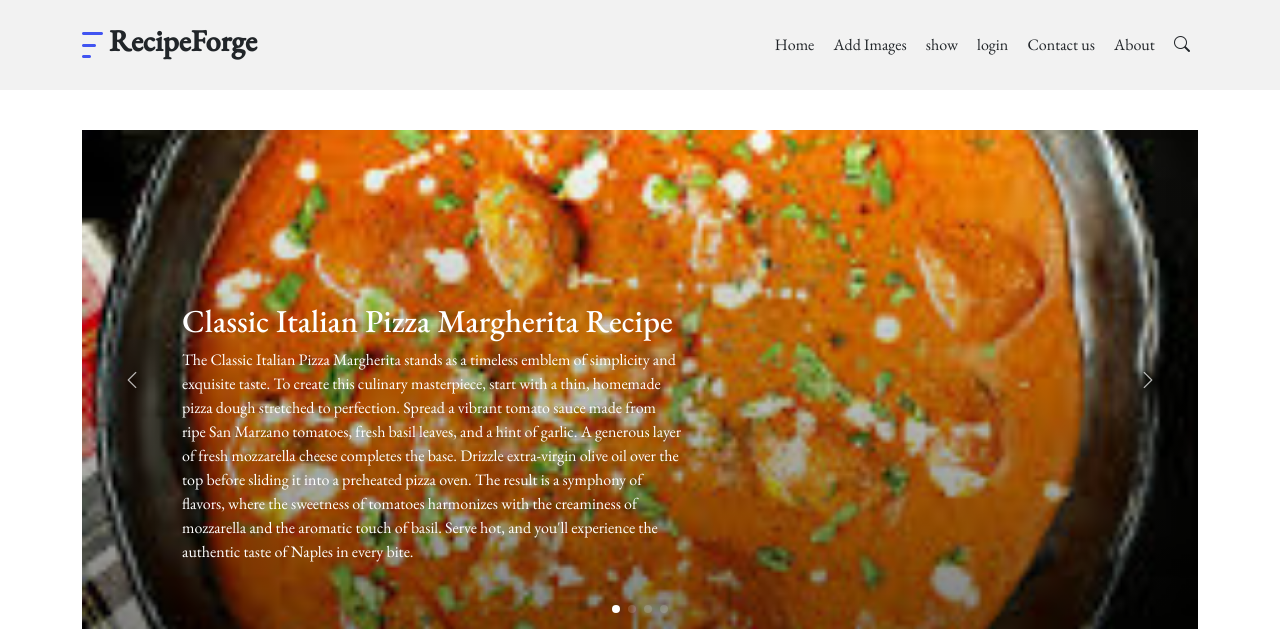
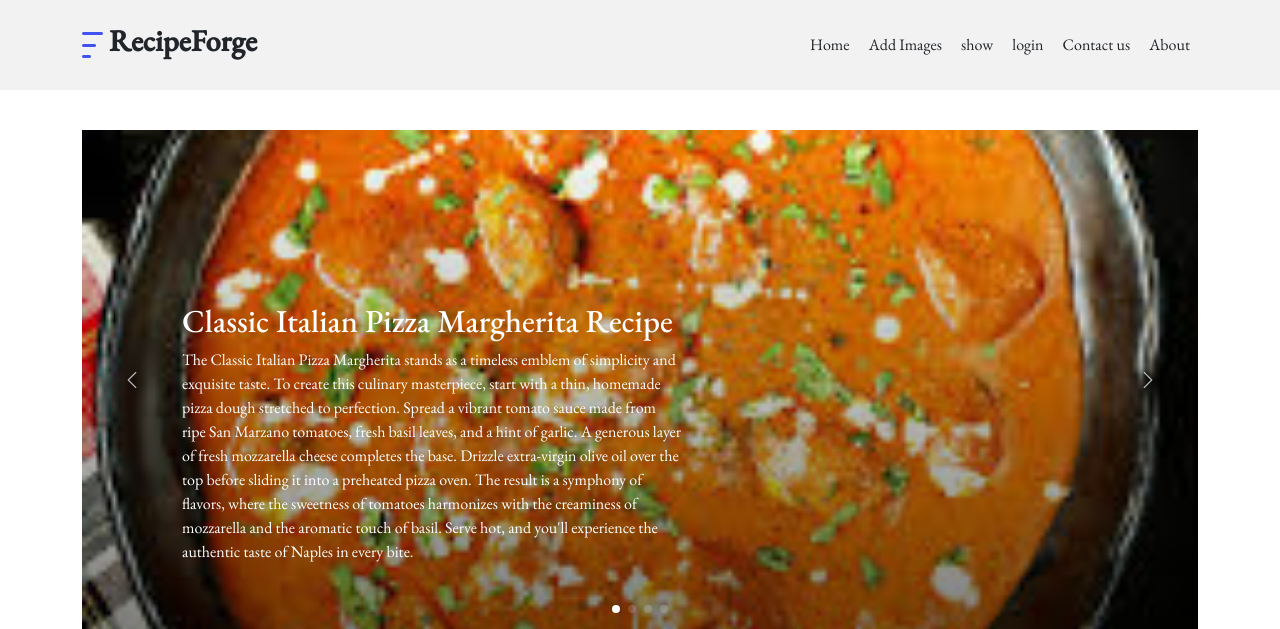
Before and after one commit to Davyduty/recipe_forge, a Django app: page / in a window 1280 px wide. Shown: the top 629 px of the page. Run offline with Django 4.2, Linux system fonts and the light colour scheme; some libraries are stand-ins or nearby versions; some web fonts are replaced.

Commit message:
Update index.html

```diff
--- a/templates/index.html
+++ b/templates/index.html
@@ -51,9 +51,6 @@
           <a href="{% url 'login' %}" class="mx-2">login</a>
           <a href="{% url 'contact' %}" class="mx-2">Contact us</a>
           <a href="{% url 'about' %}" class="mx-2">About</a>
-
-
-        <a href="searchresult.html" class="mx-2 js-search-open"><span class="bi-search"></span></a>
         <i class="bi bi-list mobile-nav-toggle"></i>
 
         <!-- ======= Search Form ======= -->
```
